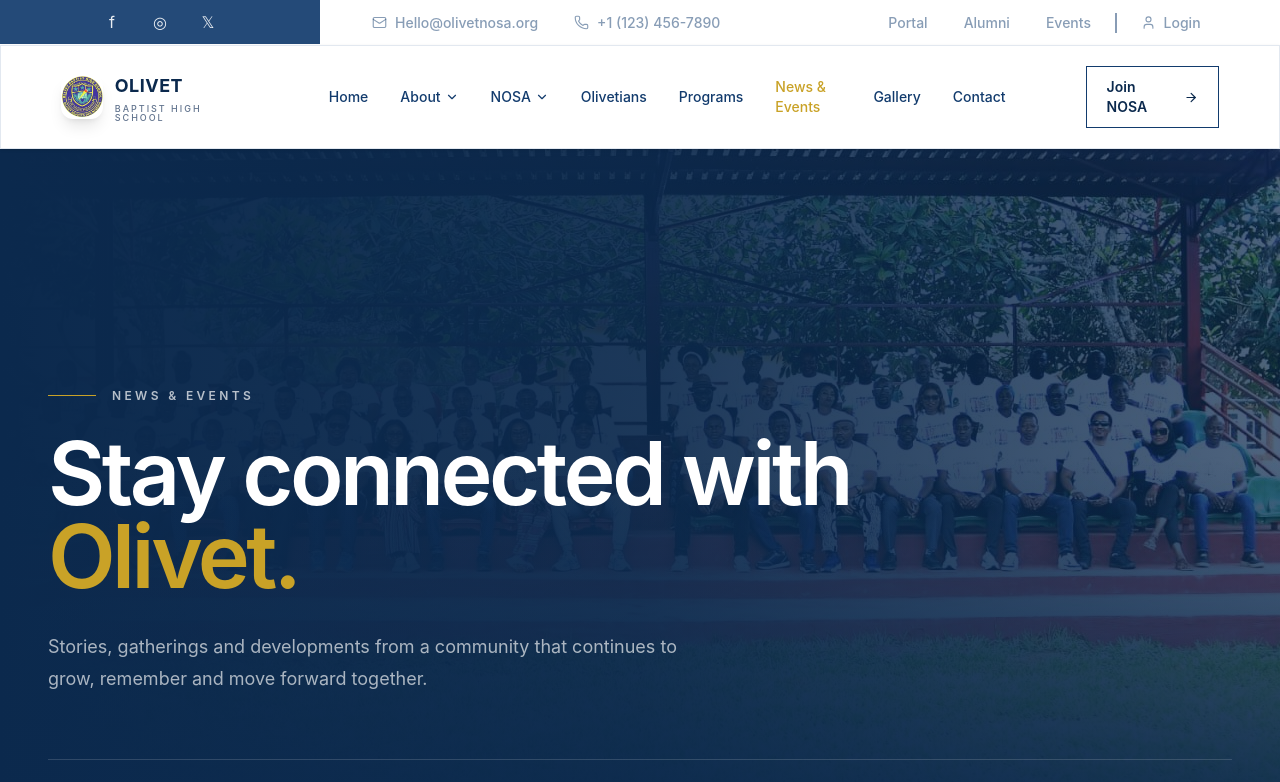
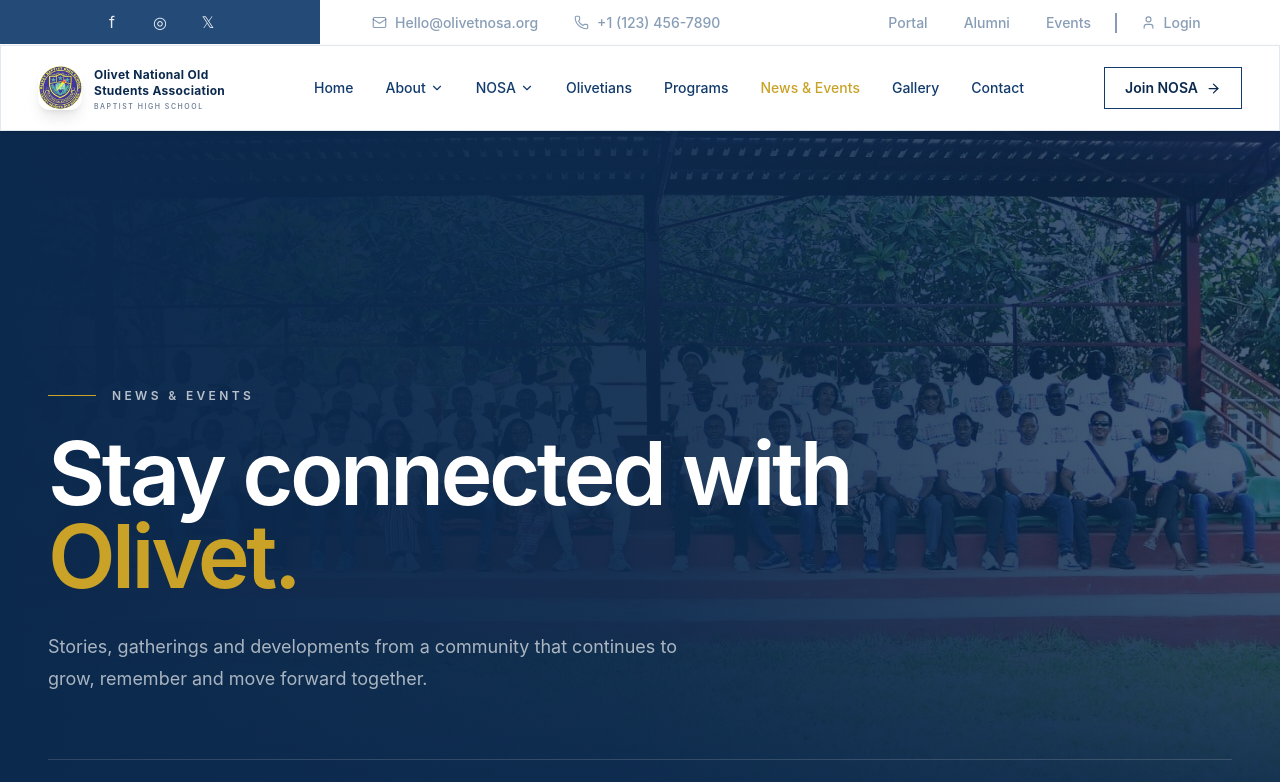
Before and after one commit to ayomikun286/olivetNOSA-frontend, a React (Vite) app: page /news in a window 1280 px wide. Shown: the top 782 px of the page. Built offline with nearby package versions, Linux system fonts and the light colour scheme.

Commit message:
frontend deply

```diff
--- a/src/components/public/Navbar.jsx
+++ b/src/components/public/Navbar.jsx
@@ -215,7 +215,7 @@
           }`}
       >
         <div
-          className={`flex items-center justify-between gap-20 border px-6 py-5   transition-all duration-500 md:justify-center md:px-15 ${scrolled
+          className={`flex items-center justify-between gap-20 border px-6 py-5   transition-all duration-500 md:justify-center md:px-2 ${scrolled
             ? "border-slate-200 bg-white"
             : "border-slate-200 bg-white shadow"
             }`}
@@ -236,11 +236,11 @@
 
             <div className="leading-none">
 
-              <p className="text-lg font-bold tracking-wide text-[var(--primary-dark)] transition-colors duration-500">
-                OLIVET
+              <p className="text-xs font-bold tracking-wide text-[var(--primary-dark)] transition-colors duration-500 max-w-35">
+               Olivet National Old Students Association
               </p>
 
-              <p className="mt-1 text-[9px] font-medium uppercase tracking-[0.22em] text-slate-500 transition-colors duration-500">
+              <p className="mt-1 text-[7px] font-medium uppercase tracking-[0.22em] text-slate-500 transition-colors duration-500">
                 Baptist High School
               </p>
 
--- a/src/components/public/footer.jsx
+++ b/src/components/public/footer.jsx
@@ -258,8 +258,7 @@
         <div className="flex flex-col gap-5 text-xs text-white/35 sm:flex-row sm:items-center sm:justify-between">
 
           <p>
-            © {new Date().getFullYear()} Olivet Baptist High School.
-            All rights reserved.
+            @ {new Date().getFullYear()} National Old Students Association | Powered by: DXsExpressionsUK
           </p>
 
           <div className="flex flex-wrap items-center gap-5">
--- a/src/pages/public/Home.jsx
+++ b/src/pages/public/Home.jsx
@@ -97,7 +97,7 @@
                             <h1
                                 data-aos="fade-up"
                                 data-aos-delay="100"
-                                className="max-w-5xl text-5xl font-semibold leading-[0.95] tracking-[-0.045em] text-white sm:text-6xl lg:text-7xl xl:text-8xl"
+                                className="max-w-4xl text-5xl font-semibold leading-[0.95] tracking-[-0.045em] text-white sm:text-6xl lg:text-7xl xl:text-8xl"
                             >
                                 A connection that began at Olivet
                                 <span className="block text-[var(--secondary)]">
```
